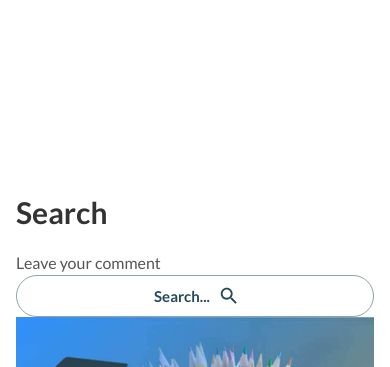
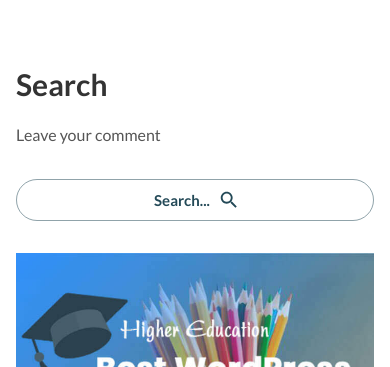
Before and after one commit to ferdousr3/school-management, a React (Create React App) app: page /blog in a window 390 px wide. Shown: the part 675-1042 px from the top of the page. Built offline with nearby package versions, Linux system fonts and the light colour scheme; no server answers.

Commit message:
#8 Blog page responsive

```diff
--- a/src/pages/Blogs/Blog.tsx
+++ b/src/pages/Blogs/Blog.tsx
@@ -43,7 +43,7 @@ const Blog = () => {
               <Typography
                 variant="sectionTitle"
                 component="h1"
-                sx={{ mt: { sm: "4rem", xs: "8rem", md: "4rem" } }}
+                sx={{ mt: { } }}
               >
                 Search
               </Typography>
@@ -54,7 +54,7 @@ const Blog = () => {
               >
                 Leave your comment
               </Typography>
-              <Button variant="outlined" size="large" endIcon={<SearchIcon />} fullWidth sx={{my:{md:"2rem"}}}>Search... </Button>
+              <Button variant="outlined" size="large" endIcon={<SearchIcon />} fullWidth sx={{my:{md:"2rem", xs:"2rem"}}}>Search... </Button>
 
               <img src={addImage} alt="blog" width="100%" height="auto" />
             </Grid>
```
